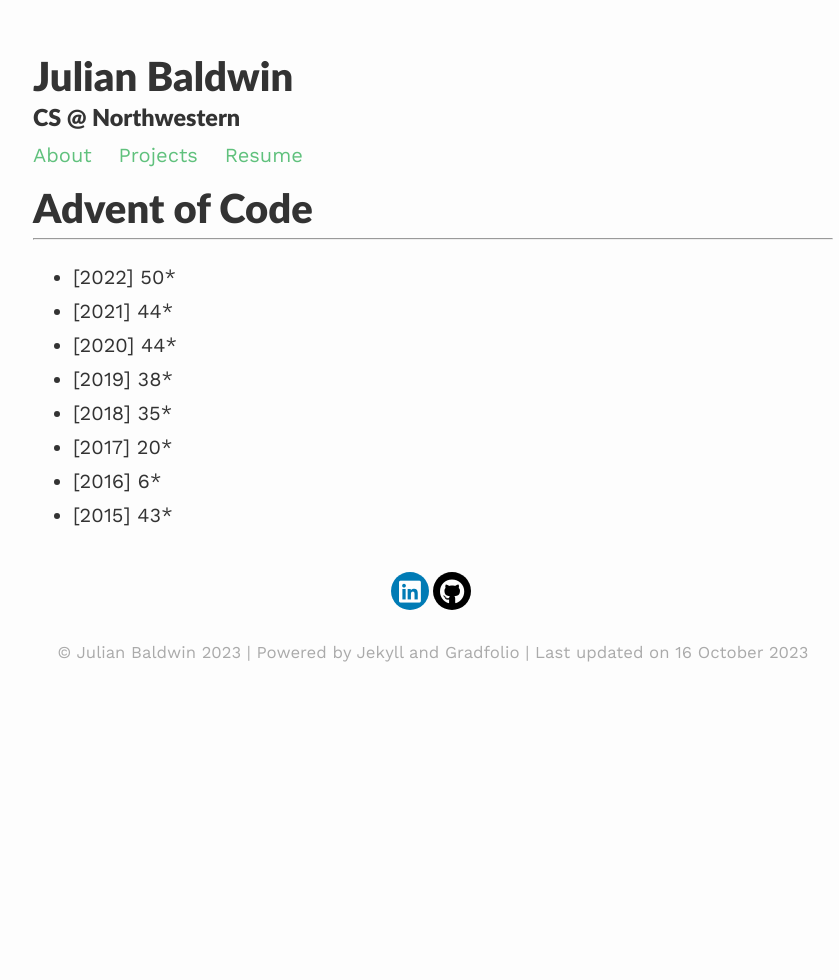
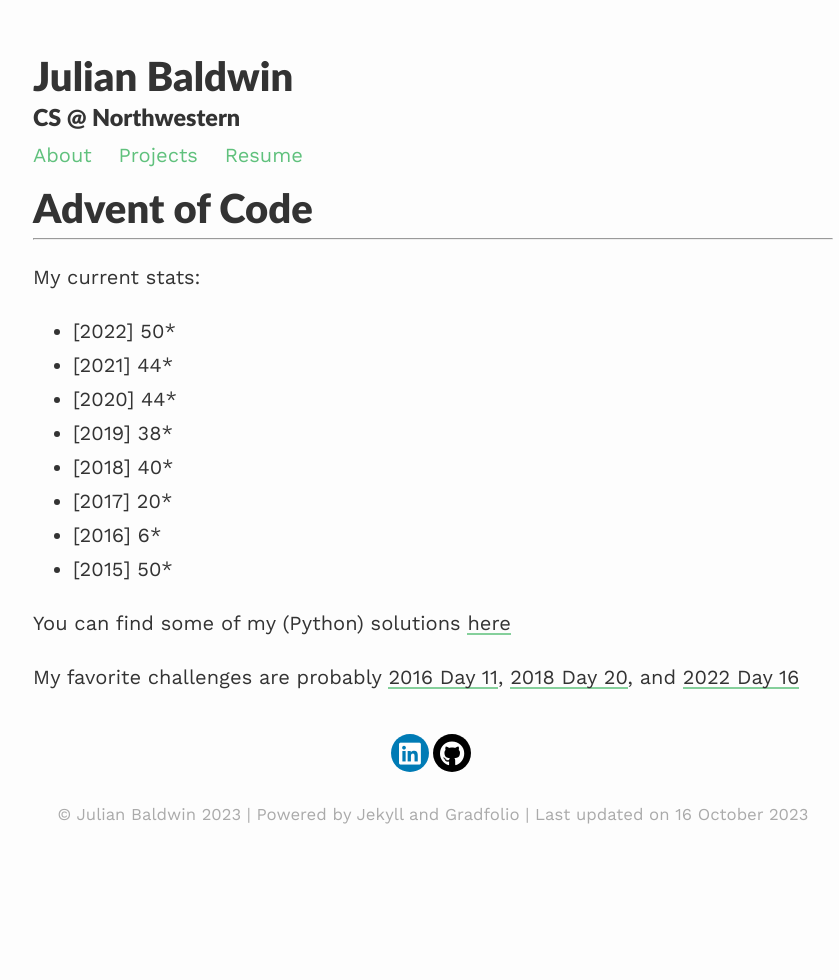
Before and after one commit to icemoon97/icemoon97.github.io, a Jekyll site: the page built from _projects/Advent.md, in a window 1280 px wide. Shown: the whole page, without its empty margins (207-1046 px from the left). Built offline with Jekyll 4.4.1, drawn with Linux system fonts in a browser that asks for light colours; nearby versions of some CDN libraries.

```diff
--- a/_config.yml
+++ b/_config.yml
@@ -44,7 +44,10 @@ collections:
     output: true
     permalink: /projects/:name/
     order:
-      - WASMredex.mc
+      - WASMredex.md
+      - Advent.md
+      - GiftWhisperer.md
+      - BadHacks.md
 
 sass:
   sass_dir: /assets/css/_sass
--- a/_projects/Advent.md
+++ b/_projects/Advent.md
@@ -6,11 +6,17 @@ thumbnail: project-thumbnails/aoc.png
 ---
 ***
 
+My current stats:
+
 - [2022] 50*
 - [2021] 44*
 - [2020] 44*
 - [2019] 38*
-- [2018] 35*
+- [2018] 40*
 - [2017] 20*
 - [2016]  6*
-- [2015] 43*
+- [2015] 50*
+
+You can find some of my (Python) solutions [here](https://github.com/icemoon97/adventofcode)
+
+My favorite challenges are probably [2016 Day 11](https://adventofcode.com/2016/day/11), [2018 Day 20](https://adventofcode.com/2018/day/20), and [2022 Day 16](https://adventofcode.com/2022/day/16)
```
Also changed, not shown: _projects/GiftWhisperer.md (+1 -1 lines), _projects/WASMredex.md (+1 -0 lines), assets/images/project-thumbnails/webassembly_logo.jpg (added).
